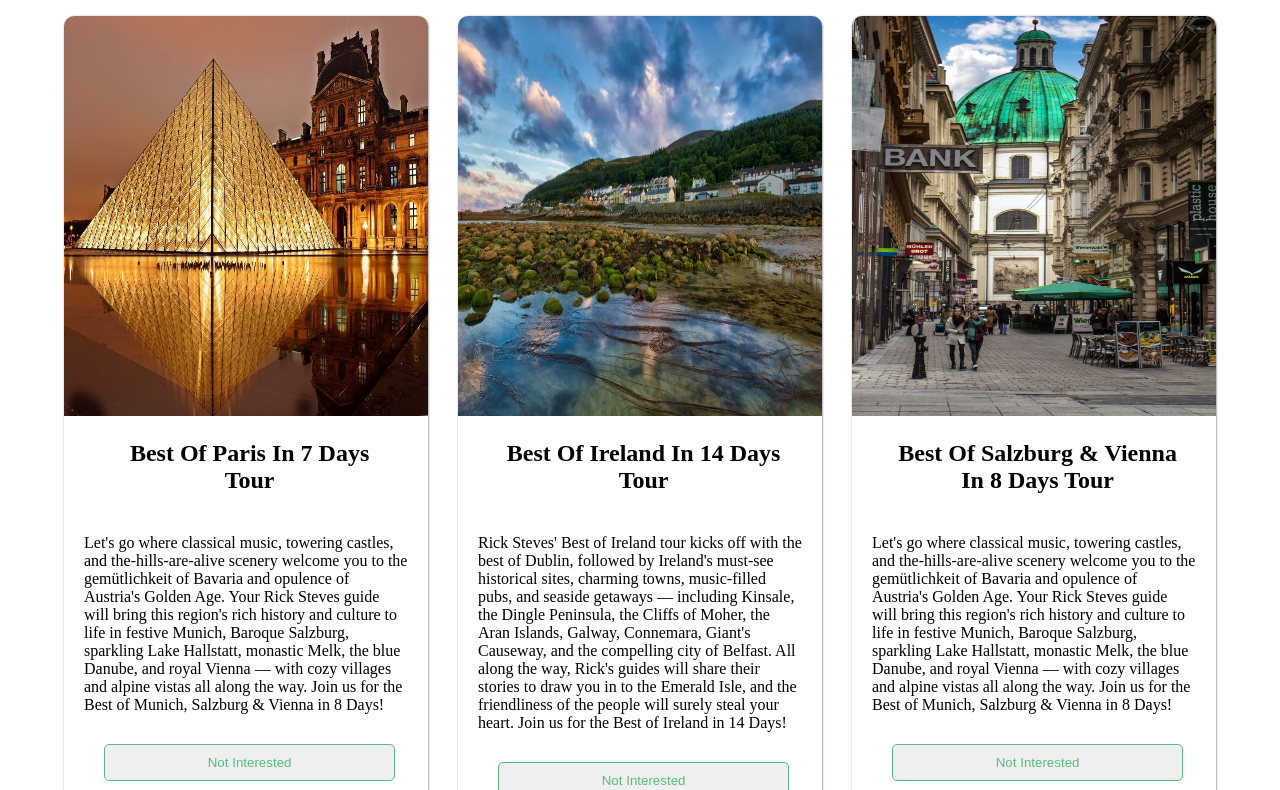
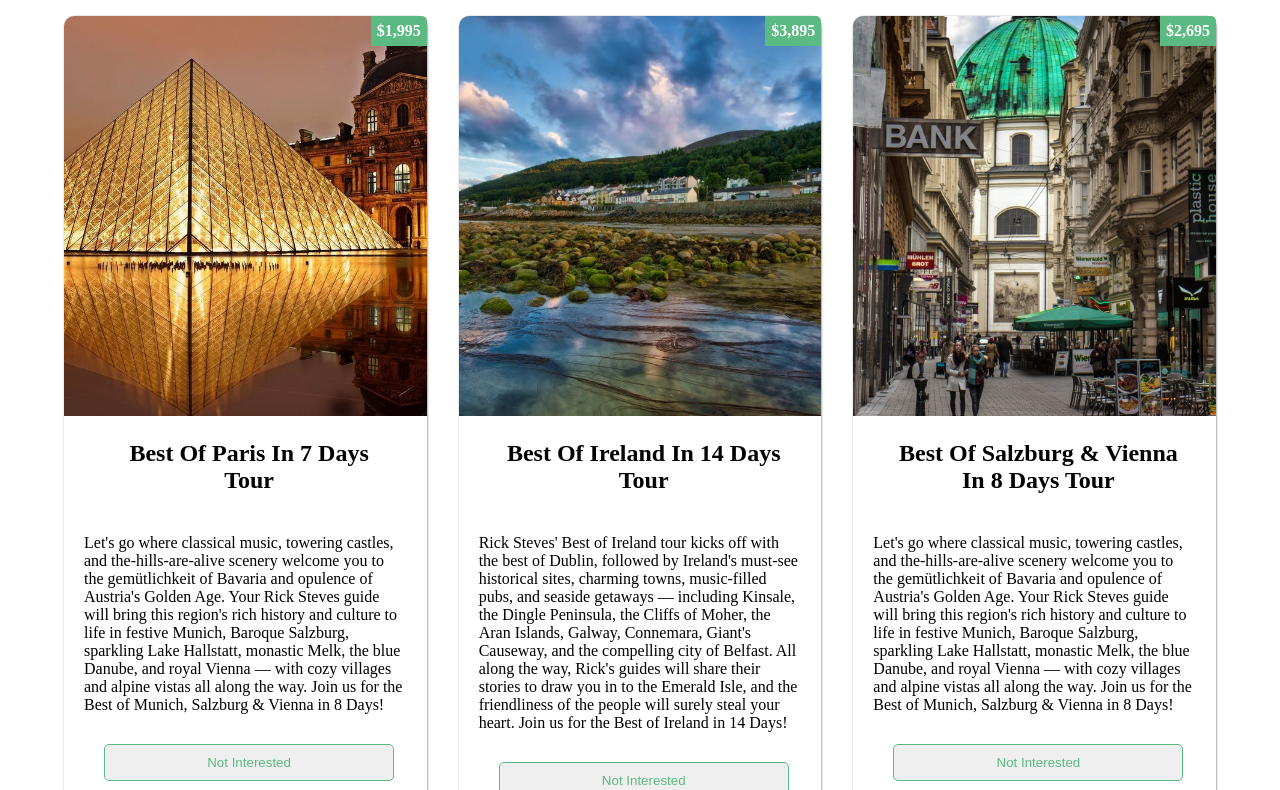
Before and after one commit to shahzadakram786/home_work_Our_Tours, a plain HTML site: page index.html in a window 1280 px wide. Shown: the part 121-911 px from the top of the page. Drawn offline with Linux system fonts and the light colour scheme.

Commit message:
starting funcionalities

```diff
--- a/index.css
+++ b/index.css
@@ -24,7 +24,7 @@ h1 {
 hr {
     border: 2px solid green;
     width: 60%;
-    text-align: center;
+    margin-left: 2.5rem;
 }
 
 #main {
@@ -33,13 +33,14 @@ hr {
     height: auto;
     width: 90%;
     display: grid;
-    flex-wrap: wrap;
-    gap: 30px;
+    /* -wrap: wrap; */
+    gap: 2rem;
     grid-template-columns: repeat(3, 1fr);
 }
 
 #img {
-    background-size: cover;
+    /* background-size: cover; */
+    object-fit: cover;
     width: 100%;
     border-radius: 10px 10px 0 0;
     height: 50vh;
@@ -51,6 +52,7 @@ hr {
     border-radius: 10px;
     transition: 0.5s ease-in-out;
     box-shadow: 0.5px 0.5px 2px grey;
+    position: relative;
 }
 
 #ins1:hover {
@@ -86,3 +88,13 @@ hr {
     text-align: left;
     padding: 20px;
 }
+
+.h4 {
+    position: absolute;
+    background-color: #5ABA81;
+    color: white;
+    padding: 6px;
+    border-radius: 0 5px 0 0;
+    top: 0%;
+    right: 0%;
+}
--- a/index.js
+++ b/index.js
@@ -4,37 +4,41 @@ let doc = document.getElementById("main");
 const array = [{
         img: "./tour-1.jpeg",
         title: "Best Of Paris In 7 Days Tour",
-        text: "Let's go where classical music, towering castles, and the-hills-are-alive scenery welcome you to the gemütlichkeit of Bavaria and opulence of Austria's Golden Age. Your Rick Steves guide will bring this region's rich history and culture to life in festive Munich, Baroque Salzburg, sparkling Lake Hallstatt, monastic Melk, the blue Danube, and royal Vienna — with cozy villages and alpine vistas all along the way. Join us for the Best of Munich, Salzburg & Vienna in 8 Days!"
-
+        text: "Let's go where classical music, towering castles, and the-hills-are-alive scenery welcome you to the gemütlichkeit of Bavaria and opulence of Austria's Golden Age. Your Rick Steves guide will bring this region's rich history and culture to life in festive Munich, Baroque Salzburg, sparkling Lake Hallstatt, monastic Melk, the blue Danube, and royal Vienna — with cozy villages and alpine vistas all along the way. Join us for the Best of Munich, Salzburg & Vienna in 8 Days!",
+        Price: "$1,995"
 
     }, {
 
         img: "./tour-2.jpeg",
         title: "Best Of Ireland In 14 Days Tour",
-        text: "Rick Steves' Best of Ireland tour kicks off with the best of Dublin, followed by Ireland's must-see historical sites, charming towns, music-filled pubs, and seaside getaways — including Kinsale, the Dingle Peninsula, the Cliffs of Moher, the Aran Islands, Galway, Connemara, Giant's Causeway, and the compelling city of Belfast. All along the way, Rick's guides will share their stories to draw you in to the Emerald Isle, and the friendliness of the people will surely steal your heart. Join us for the Best of Ireland in 14 Days!"
+        text: "Rick Steves' Best of Ireland tour kicks off with the best of Dublin, followed by Ireland's must-see historical sites, charming towns, music-filled pubs, and seaside getaways — including Kinsale, the Dingle Peninsula, the Cliffs of Moher, the Aran Islands, Galway, Connemara, Giant's Causeway, and the compelling city of Belfast. All along the way, Rick's guides will share their stories to draw you in to the Emerald Isle, and the friendliness of the people will surely steal your heart. Join us for the Best of Ireland in 14 Days!",
+        Price: "$3,895"
 
     },
     {
         img: "./tour-3.jpeg",
         title: "Best Of Salzburg & Vienna In 8 Days Tour",
-        text: "Let's go where classical music, towering castles, and the-hills-are-alive scenery welcome you to the gemütlichkeit of Bavaria and opulence of Austria's Golden Age. Your Rick Steves guide will bring this region's rich history and culture to life in festive Munich, Baroque Salzburg, sparkling Lake Hallstatt, monastic Melk, the blue Danube, and royal Vienna — with cozy villages and alpine vistas all along the way. Join us for the Best of Munich, Salzburg & Vienna in 8 Days!"
+        text: "Let's go where classical music, towering castles, and the-hills-are-alive scenery welcome you to the gemütlichkeit of Bavaria and opulence of Austria's Golden Age. Your Rick Steves guide will bring this region's rich history and culture to life in festive Munich, Baroque Salzburg, sparkling Lake Hallstatt, monastic Melk, the blue Danube, and royal Vienna — with cozy villages and alpine vistas all along the way. Join us for the Best of Munich, Salzburg & Vienna in 8 Days!",
+        Price: "$2,695"
     },
     {
         img: "./tour-4.jpeg",
         title: "Best Of Rome In 7 Days Tour",
-        text: "Our Rome tour serves up Europe's most intoxicating brew of dazzling art, earth-shaking history, and city life with style. On this Rome vacation, your tour guide will resurrect the grandeur of ancient Rome's Colosseum, Forum, Pantheon, and nearby Ostia Antica. From the Renaissance and Baroque eras, you'll marvel at St. Peter's Basilica, the Vatican Museums, Sistine Chapel, and Borghese Gallery. You'll also enjoy today's Rome, with neighborhood walking tours, memorable restaurants, and time to explore on your own. Join us for the Best of Rome in 7 Days!"
+        text: "Our Rome tour serves up Europe's most intoxicating brew of dazzling art, earth-shaking history, and city life with style. On this Rome vacation, your tour guide will resurrect the grandeur of ancient Rome's Colosseum, Forum, Pantheon, and nearby Ostia Antica. From the Renaissance and Baroque eras, you'll marvel at St. Peter's Basilica, the Vatican Museums, Sistine Chapel, and Borghese Gallery. You'll also enjoy today's Rome, with neighborhood walking tours, memorable restaurants, and time to explore on your own. Join us for the Best of Rome in 7 Days!",
+        Price: "$2,095"
     },
     {
         img: "./tour-5.jpeg",
         title: "Best Of Poland In 10 Days Tour",
-        text: "Starting in the colorful port city of Gdańsk, you'll escape the crowds and embrace the understated elegance of ready-for-prime-time Poland for 10 days. With an expert Rick Steves guide at your side, you'll experience mighty Malbork castle, the cobbly-cute village of Toruń, Poland's contemporary capital of Warsaw, the spiritual Jasna Góra Monastery, and charming Kraków — Poland's finest city. In this land of surprises — so trendy and hip, yet steeped in history — there's so much to discover. Join us for the Best of Poland in 10 Days!"
+        text: "Starting in the colorful port city of Gdańsk, you'll escape the crowds and embrace the understated elegance of ready-for-prime-time Poland for 10 days. With an expert Rick Steves guide at your side, you'll experience mighty Malbork castle, the cobbly-cute village of Toruń, Poland's contemporary capital of Warsaw, the spiritual Jasna Góra Monastery, and charming Kraków — Poland's finest city. In this land of surprises — so trendy and hip, yet steeped in history — there's so much to discover. Join us for the Best of Poland in 10 Days!",
+        Price: "$2,595"
     }
 ]
 for (let i = 0; i < array.length; i++) {
     doc.innerHTML += `
     <div id = "ins1">
-
     <img src = "${array[i].img}" id="img">
+    <h4 class="h4">${array[i].Price}</h4>
     <div id = "textArea">
     <h2 class="h2">${array[i].title}</h2>
     <p class = "text">${array[i].text}</p>
@@ -44,3 +48,10 @@ for (let i = 0; i < array.length; i++) {
     `
 
 }
+let butn = document.getElementById("btn");
+
+
+butn.addEventListener("click", () => {
+
+
+});
```
